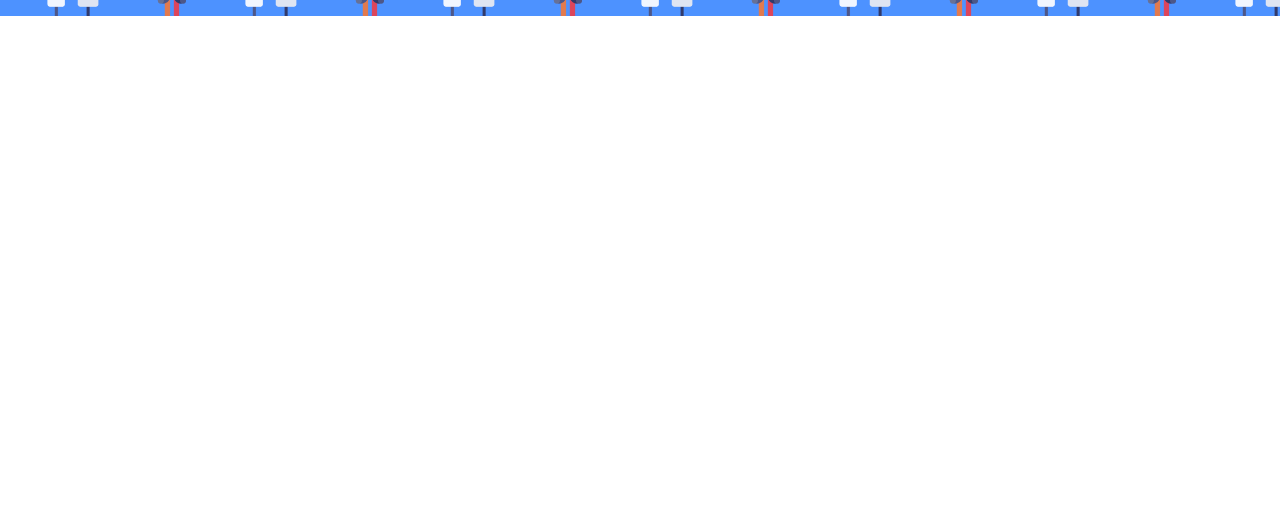
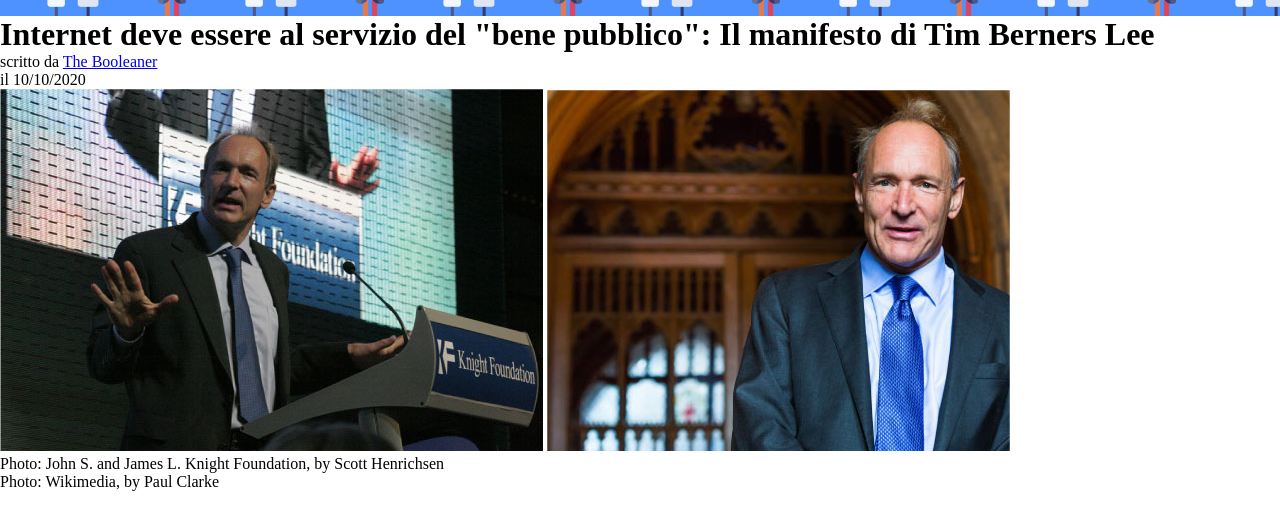
Before and after one commit to mesciuS/html-css-booleaner, a plain HTML site: page index.html in a window 1280 px wide. Shown: the part 83-612 px from the top of the page. Drawn offline with Linux system fonts and the light colour scheme.

Commit message:
titolo, foto e crediti

```diff
--- a/index.html
+++ b/index.html
@@ -17,6 +17,37 @@
         <img src="img/logo.svg" alt="logothebooleaner">
     </header>
 
+    <!-- titolo autore e data -->
+    <main>
+
+        <div class="titolo">
+            <h1>
+                Internet deve essere al servizio del "bene pubblico": Il manifesto di Tim Berners Lee
+            </h1>
+
+            <div class="autore grey-text">
+                scritto da <a href="#">The Booleaner</a>
+            </div>
+
+            <div class="date grey-text">
+                il 10/10/2020
+            </div>
+        </div>
+
+        <!-- immagini tim con crediti -->
+        <div class="foto-tim">
+            <img src="img/tim-1.jpg" alt="tim1">
+            <img src="img/tim-2.jpg" alt="tim2">
+            <figcaption>
+                Photo: John S. and James L. Knight Foundation, by Scott Henrichsen <br>
+                Photo: Wikimedia, by Paul Clarke
+            </figcaption>
+        </div>
+
+    </main>
+
+
+
 
 </body>
 
```
